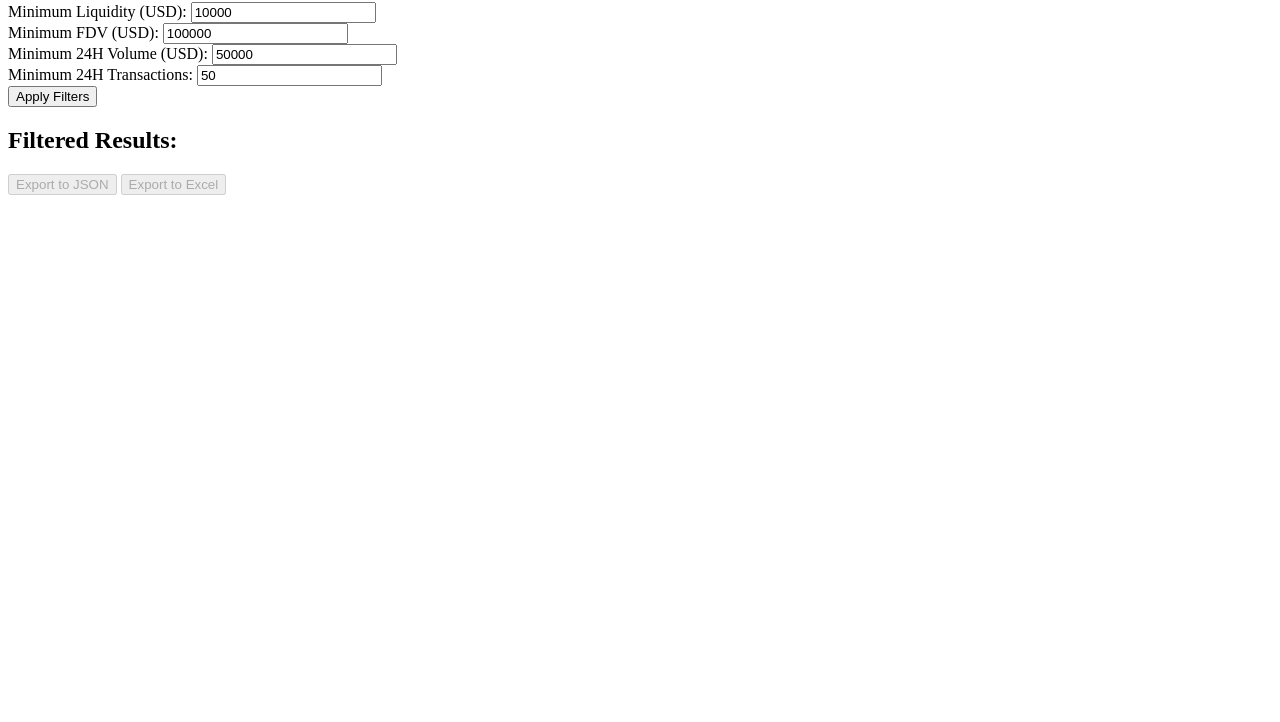
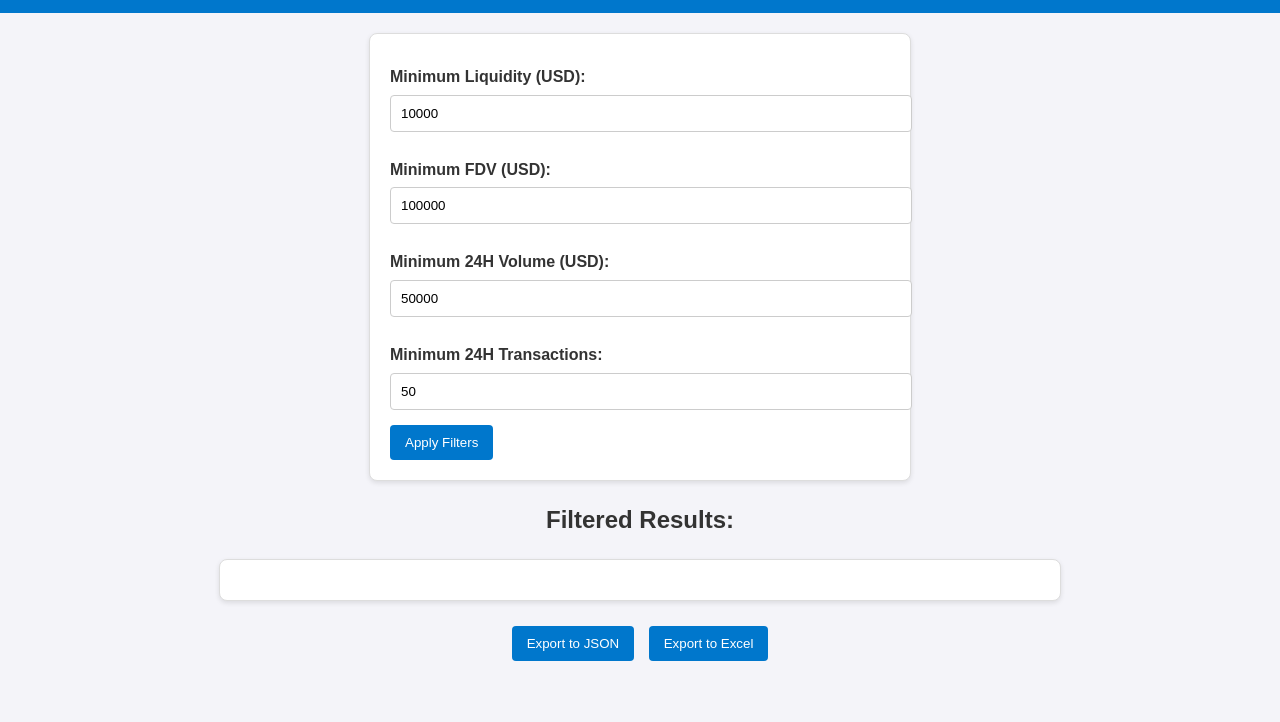
Before and after one commit to pythinking/dexscreener-hot-data, a website: page public/index.html in a window 1280 px wide. Shown: the part 78-800 px from the top of the page. Drawn offline with nearby package versions, Linux system fonts and the light colour scheme.

Commit message:
Update index.html

```diff
--- a/public/index.html
+++ b/public/index.html
@@ -5,34 +5,132 @@
     <meta name="viewport" content="width=device-width, initial-scale=1.0">
     <title>Cryptocurrency Filter</title>
     <script src="https://cdnjs.cloudflare.com/ajax/libs/exceljs/4.3.0/exceljs.min.js"></script>
+    <style>
+        body {
+            font-family: Arial, sans-serif;
+            line-height: 1.6;
+            margin: 0;
+            padding: 0;
+            background-color: #f4f4f9;
+            color: #333;
+        }
+
+        h1 {
+            background-color: #0077cc;
+            color: #fff;
+            margin: 0;
+            padding: 20px;
+            text-align: center;
+        }
+
+        form {
+            margin: 20px auto;
+            padding: 20px;
+            background: #fff;
+            max-width: 500px;
+            border: 1px solid #ddd;
+            border-radius: 8px;
+            box-shadow: 0 2px 5px rgba(0, 0, 0, 0.1);
+        }
+
+        label {
+            display: block;
+            margin: 10px 0 5px;
+            font-weight: bold;
+        }
+
+        input {
+            width: 100%;
+            padding: 10px;
+            margin-bottom: 15px;
+            border: 1px solid #ccc;
+            border-radius: 4px;
+        }
+
+        button {
+            background-color: #0077cc;
+            color: #fff;
+            border: none;
+            padding: 10px 15px;
+            cursor: pointer;
+            border-radius: 4px;
+            margin-right: 10px;
+        }
+
+        button:hover {
+            background-color: #005fa3;
+        }
+
+        #results {
+            margin: 20px auto;
+            padding: 20px;
+            background: #fff;
+            max-width: 800px;
+            border: 1px solid #ddd;
+            border-radius: 8px;
+            box-shadow: 0 2px 5px rgba(0, 0, 0, 0.1);
+        }
+
+        #results div {
+            margin-bottom: 20px;
+            padding-bottom: 10px;
+            border-bottom: 1px solid #ddd;
+        }
+
+        #results div:last-child {
+            border-bottom: none;
+        }
+
+        hr {
+            border: 0;
+            border-top: 1px solid #ddd;
+            margin: 15px 0;
+        }
+
+        .buttons {
+            text-align: center;
+            margin-top: 20px;
+        }
+
+        .buttons button {
+            margin: 5px;
+        }
+
+        a {
+            color: #0077cc;
+            text-decoration: none;
+        }
+
+        a:hover {
+            text-decoration: underline;
+        }
+    </style>
 </head>
 <body>
     <h1>Cryptocurrency Filter</h1>
     <form id="filterForm">
         <label for="minLiquidity">Minimum Liquidity (USD):</label>
         <input type="number" id="minLiquidity" name="minLiquidity" value="10000" required>
-        <br>
 
         <label for="minFdv">Minimum FDV (USD):</label>
         <input type="number" id="minFdv" name="minFdv" value="100000" required>
-        <br>
 
         <label for="minVolume24h">Minimum 24H Volume (USD):</label>
         <input type="number" id="minVolume24h" name="minVolume24h" value="50000" required>
-        <br>
 
         <label for="minTransactions24h">Minimum 24H Transactions:</label>
         <input type="number" id="minTransactions24h" name="minTransactions24h" value="50" required>
-        <br>
 
         <button type="submit">Apply Filters</button>
     </form>
 
-    <h2>Filtered Results:</h2>
+    <h2 style="text-align: center;">Filtered Results:</h2>
     <div id="results"></div>
 
-    <button id="exportJson" disabled>Export to JSON</button>
-    <button id="exportExcel" disabled>Export to Excel</button>
+    <div class="buttons">
+        <button id="exportJson" disabled>Export to JSON</button>
+        <button id="exportExcel" disabled>Export to Excel</button>
+    </div>
 
     <script>
         let currentData = [];
@@ -40,7 +138,6 @@
         document.getElementById('filterForm').addEventListener('submit', async (e) => {
             e.preventDefault();
 
-            // Get filter values
             const filters = {
                 minLiquidity: parseFloat(document.getElementById('minLiquidity').value),
                 minFdv: parseFloat(document.getElementById('minFdv').value),
@@ -48,7 +145,6 @@
                 minTransactions24h: parseFloat(document.getElementById('minTransactions24h').value),
             };
 
-            // Send filters to the server
             try {
                 const response = await fetch('/api/filter', {
                     method: 'POST',
@@ -61,7 +157,6 @@
                 const data = await response.json();
                 currentData = data;
 
-                // Display results
                 const resultsDiv = document.getElementById('results');
                 resultsDiv.innerHTML = '';
 
@@ -94,7 +189,6 @@
             }
         });
 
-        // Export to JSON
         document.getElementById('exportJson').addEventListener('click', () => {
             const jsonBlob = new Blob([JSON.stringify(currentData, null, 2)], { type: 'application/json' });
             const jsonUrl = URL.createObjectURL(jsonBlob);
@@ -104,12 +198,10 @@
             link.click();
         });
 
-        // Export to Excel
         document.getElementById('exportExcel').addEventListener('click', async () => {
             const workbook = new ExcelJS.Workbook();
             const worksheet = workbook.addWorksheet('Filtered Data');
 
-            // Add headers
             worksheet.columns = [
                 { header: 'DEX', key: 'dexId', width: 15 },
                 { header: 'Pair Address', key: 'pairAddress', width: 40 },
@@ -122,7 +214,6 @@
                 { header: 'URL', key: 'url', width: 40 },
             ];
 
-            // Add data rows
             currentData.forEach(pair => {
                 worksheet.addRow({
                     dexId: pair.dexId,
@@ -137,7 +228,6 @@
                 });
             });
 
-            // Save Excel file
             const buffer = await workbook.xlsx.writeBuffer();
             const excelBlob = new Blob([buffer], { type: 'application/vnd.openxmlformats-officedocument.spreadsheetml.sheet' });
             const excelUrl = URL.createObjectURL(excelBlob);
```
